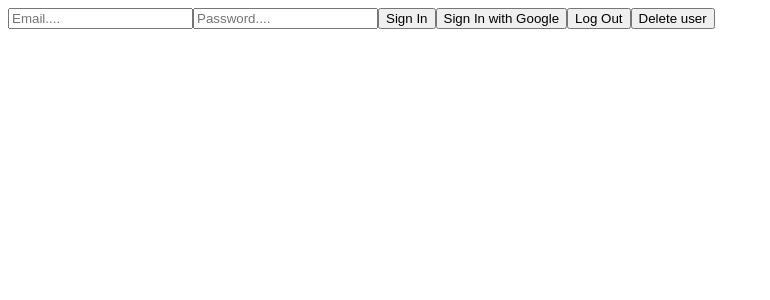
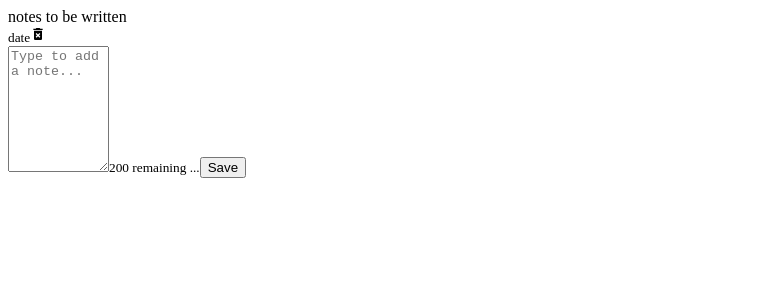
Before and after one commit to 05hiteshbansal/NotesManager, a React (Vite) app: page /notes in a window 1280 px wide. Before the commit this address led to /login. Shown: the top 300 px of the page, without its empty margins (0-770 px from the left). Built offline with nearby package versions, Linux system fonts and the light colour scheme; no server answers.

Commit message:
new changes

```diff
--- a/package.json
+++ b/package.json
@@ -18,6 +18,7 @@
     "firebase": "^10.0.0",
     "react": "^18.2.0",
     "react-dom": "^18.2.0",
+    "react-icons": "^4.10.1",
     "react-query": "^3.39.3",
     "react-redux": "^8.1.1",
     "react-router-dom": "^6.14.1",
--- a/src/App.jsx
+++ b/src/App.jsx
@@ -1,6 +1,6 @@
 
 import './App.css'
-import Auth  from './components/Auth'
+//import Auth  from './components/Auth'
 import {Route,Routes} from "react-router-dom";
 import Home from './components/Home';
 import AboutUs from './components/AboutUs';
@@ -12,8 +12,9 @@ function App() {
     <>
     <Routes>
     <Route path='/' element={<Home/>}/>
-    <Route path='/login' element={<Auth/>}/>
-    <Route path='/notes' element={<Protected Component={Notes}/>}/>
+    {/* <Route path='/login' element={<Auth/>}/> */}
+    {/* <Route path='/notes' element={<Protected Component={Notes}/>}/> */}
+    <Route path='/notes' element={<Notes/>}/>
     <Route path='/aboutUs' element={<AboutUs/>}/>
 
     </Routes>
--- a/src/components/Notes.jsx
+++ b/src/components/Notes.jsx
@@ -1,8 +1,12 @@
 import React from 'react'
+import NewNote from './notesComponent/NewNote'
+import Note from './notesComponent/Notes'
 
 const Notes = () => {
-  return (
-    <div>Notes</div>
+  return (<>
+    <Note/>
+    <NewNote/>
+    </>
   )
 }
 
--- /dev/null
+++ b/src/components/notesComponent/NewNote.jsx
@@ -0,0 +1,39 @@
+import React, { useState } from "react";
+
+const NewNote = () => {
+  const [newnote, setNewnote] = useState('');
+  const limit = 200;
+
+const fun =(e)=>{
+    console.log(limit-newnote.trim().length)
+    if(limit-newnote.trim().length>=0 ){
+        setNewnote(e.target.value)}
+}
+
+const save =()=>{
+    if (newnote.trim().length > 0) {
+       // handleAddNote(noteText);
+       setNewnote('');
+    }
+}
+
+  return (
+    <><div>
+      <textarea
+				rows='8'
+				cols='10'
+				placeholder='Type to add a note...'
+				value={newnote}
+				onChange={fun}
+			/>
+            <small>{limit-newnote.trim().length} remaining ...</small>
+
+            <button onClick={save}>
+					Save
+				</button>
+            </div>
+    </>
+  );
+};
+
+export default NewNote;
--- /dev/null
+++ b/src/components/notesComponent/Notes.jsx
@@ -0,0 +1,14 @@
+import React from 'react'
+import { MdDeleteForever } from 'react-icons/md';
+const Note = () => {
+  return (<>
+  <span>notes to be written</span>
+  <div>
+    <small>date</small>
+    <MdDeleteForever/>
+  </div>
+  </>
+  )
+}
+
+export default Note
```
Also changed, not shown: 1 other file (tests, documents, lock files or other folders).
